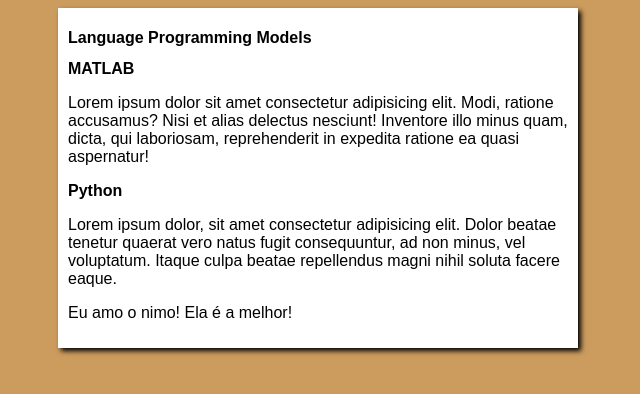
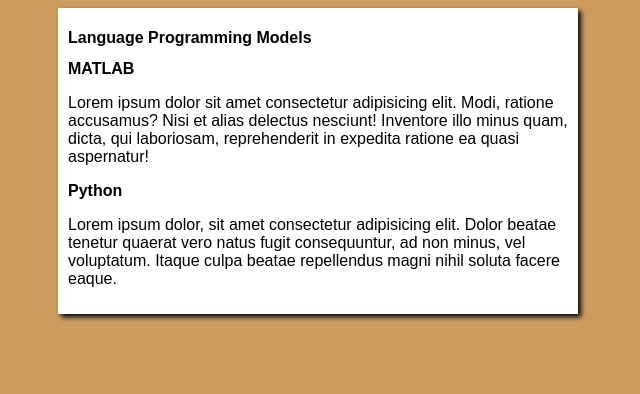
Before and after one commit to fernandomartinscardoso/homepage, a plain HTML site: page index.html in a window 1280 px wide. Shown: the whole page, without its empty margins (322-962 px from the left). Drawn offline with Linux system fonts and the light colour scheme.

Commit message:
Update index.html

```diff
--- a/index.html
+++ b/index.html
@@ -19,8 +19,6 @@
         <article>
             <h2>Python</h2>
             <p>Lorem ipsum dolor, sit amet consectetur adipisicing elit. Dolor beatae tenetur quaerat vero natus fugit consequuntur, ad non minus, vel voluptatum. Itaque culpa beatae repellendus magni nihil soluta facere eaque.</p>
-
-            <p>Eu amo o nimo! Ela é a melhor!</p>
         </article>
     </main>
 </body>
```
